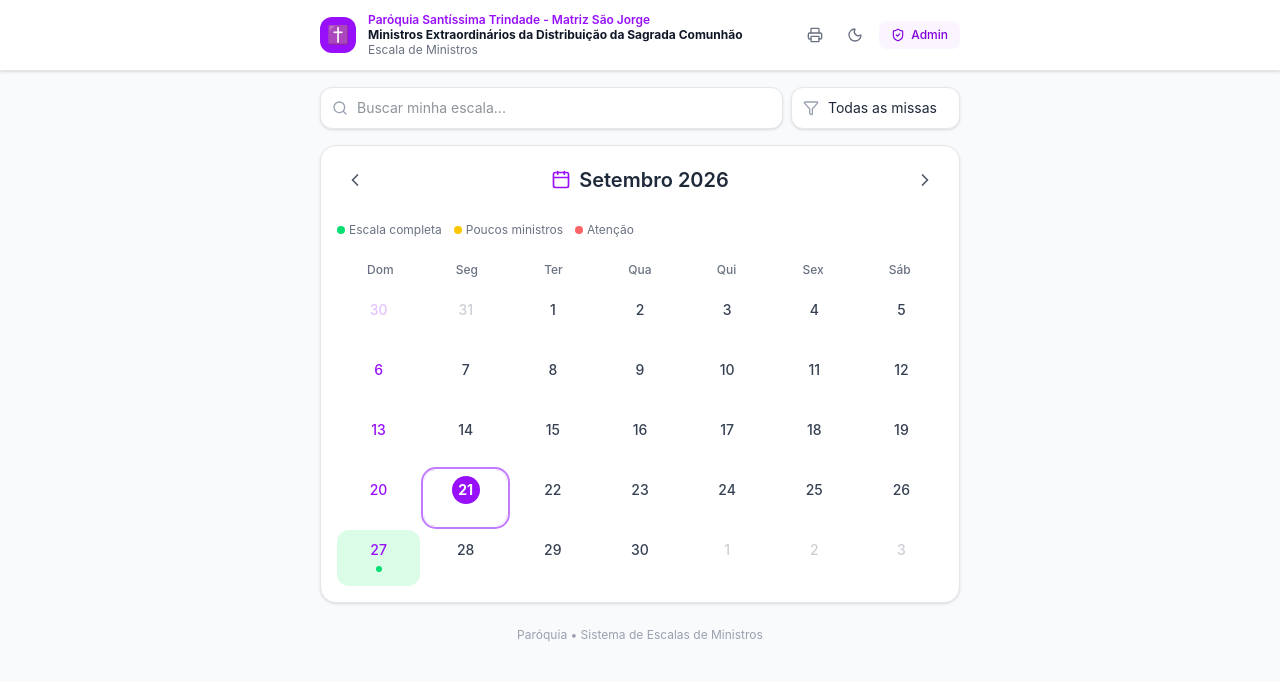
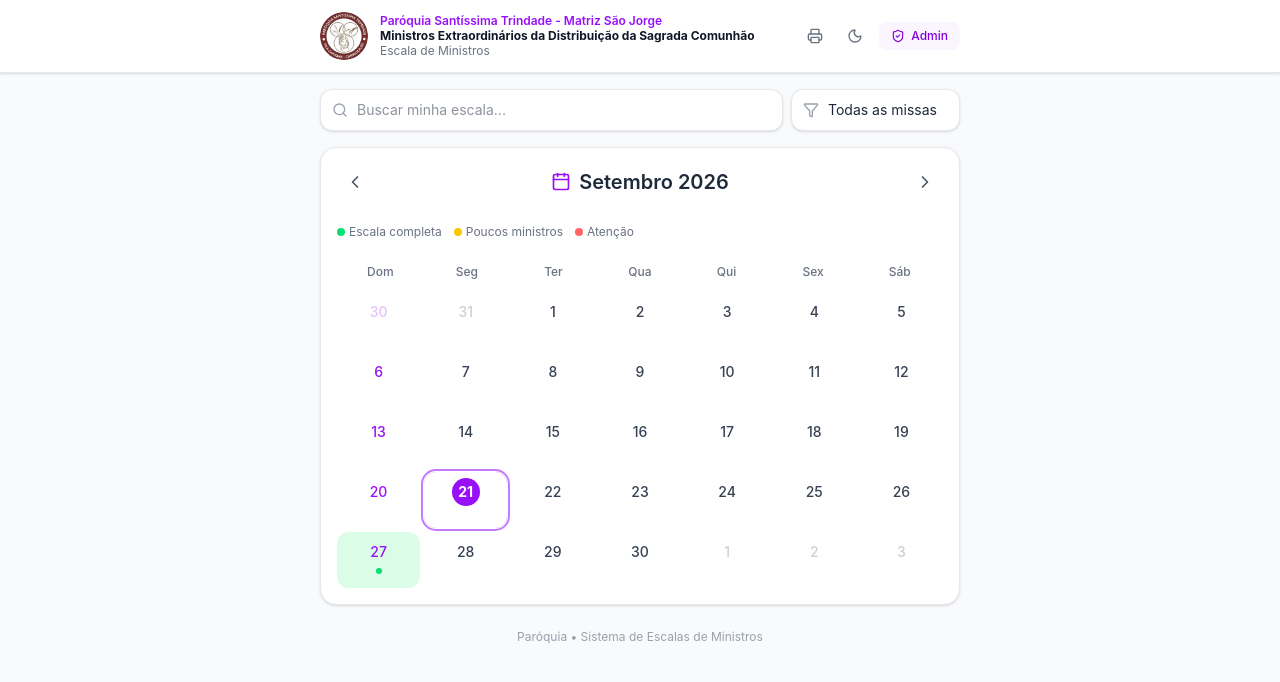
Before and after one commit to ffpignaton/escala-ministerio, a React (Vite) app: page / in a window 1280 px wide. Shown: the top 682 px of the page. Built offline with nearby package versions, Linux system fonts and the light colour scheme.

Commit message:
feat: adiciona logo da paróquia no header

```diff
--- a/src/App.jsx
+++ b/src/App.jsx
@@ -49,9 +49,7 @@ export default function App() {
       <header className="bg-white dark:bg-gray-800 border-b border-gray-200 dark:border-gray-700 shadow-sm print:hidden">
         <div className="max-w-2xl mx-auto px-4 py-3 flex items-center justify-between">
           <div className="flex items-center gap-3">
-            <div className="w-9 h-9 rounded-xl bg-purple-600 flex items-center justify-center">
-              <span className="text-white text-lg">✝</span>
-            </div>
+            <img src="/logo.jpg" alt="Logo Paróquia Santíssima Trindade" className="w-12 h-12 rounded-full object-cover flex-shrink-0" />
             <div>
               <p className="text-xs font-semibold text-purple-600 dark:text-purple-400 leading-tight">
                 Paróquia Santíssima Trindade - Matriz São Jorge
```
Also changed, not shown: public/logo.jpg (added).
